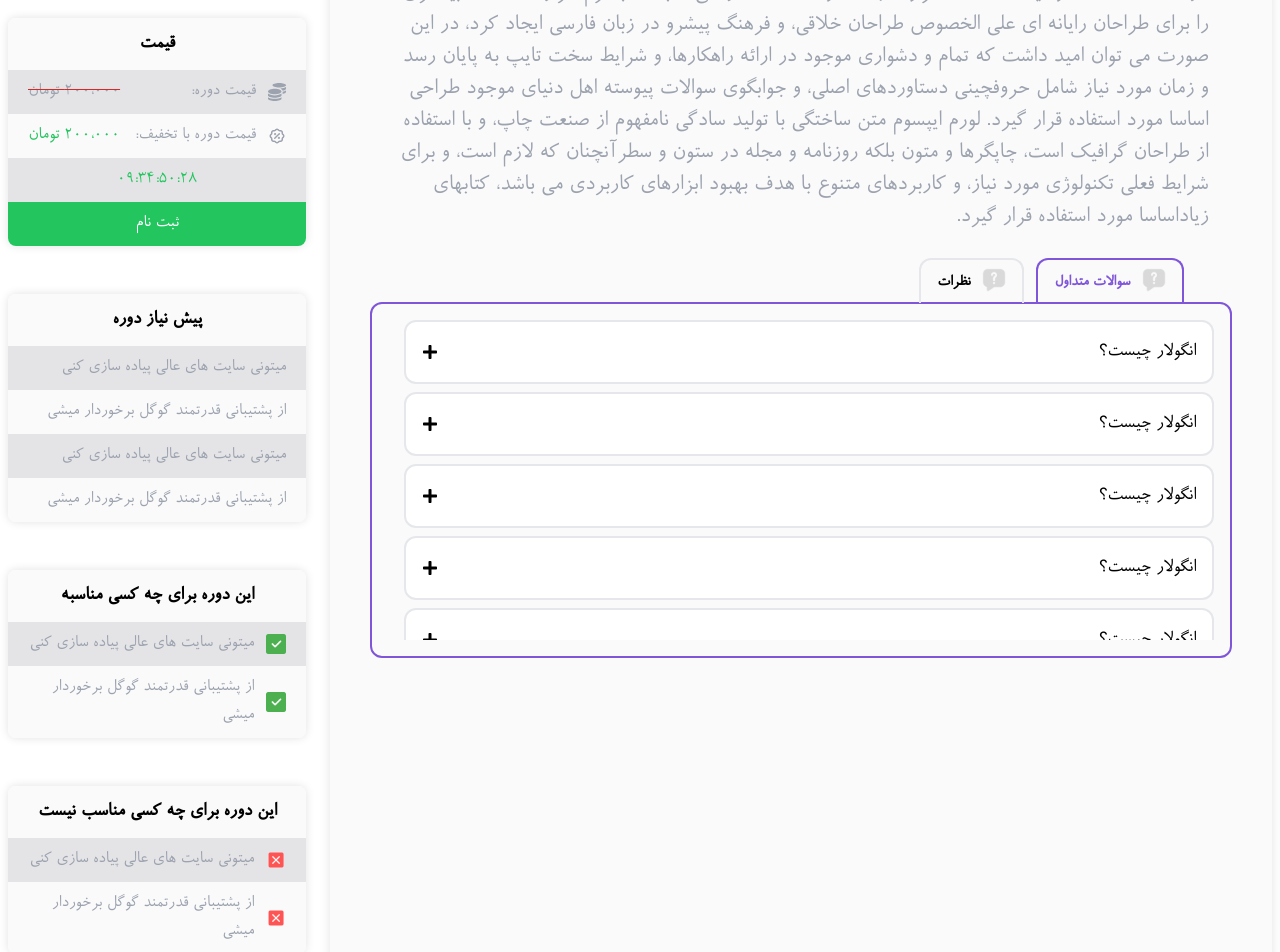
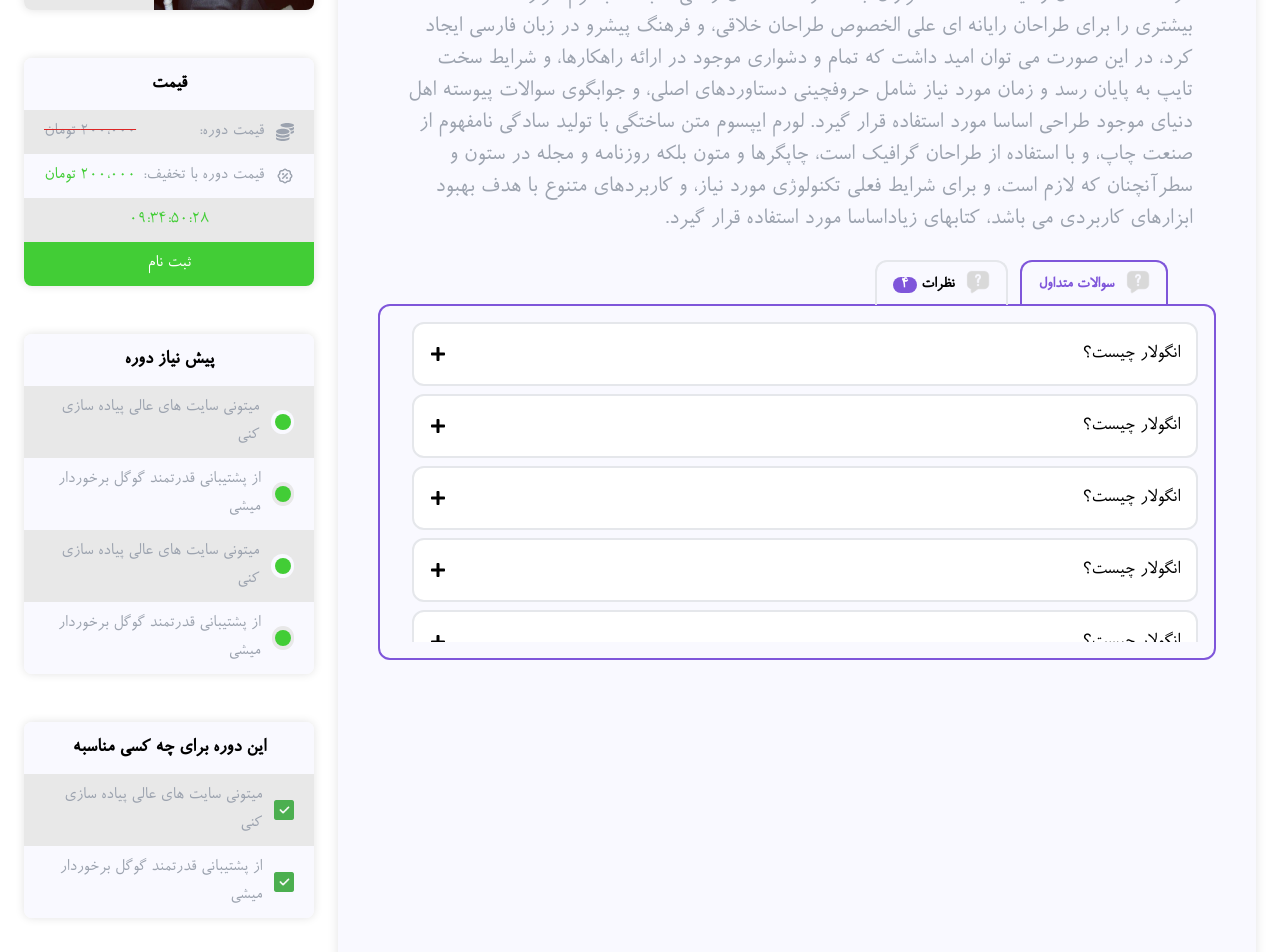
Before and after one commit to msafarianarkuli/madloops, a React (Create React App) app: page /single-course in a window 1280 px wide. Shown: the part 840-1792 px from the top of the page. Built offline with nearby package versions, Linux system fonts and the light colour scheme.

Commit message:
single course fix

```diff
--- a/src/App.css
+++ b/src/App.css
@@ -60,20 +60,20 @@
     @apply custom-shadow rounded-lg mb-8 overflow-hidden;
   }
   .course-detail-title-box {
-    @apply bg-zinc-50 py-3;
+    @apply bg-[#F9F9FF] py-3;
   }
   .course-detail-title {
     @apply text-center font-bold text-xl;
   }
   .course-detail-item-odd {
-    @apply flex justify-between text-gray-400 bg-zinc-200 text-lg py-2 px-5;
+    @apply flex justify-between text-gray-400 bg-[#E8E8E8] text-lg py-2 px-5;
   }
   .course-detail-item-even {
-    @apply flex justify-between text-gray-400 bg-zinc-50 text-lg py-2 px-5;
+    @apply flex justify-between text-gray-400 bg-[#F9F9FF] text-lg py-2 px-5;
   }
 
   .tab {
-    @apply px-4 font-semibold py-2 rounded-t-xl border-t-2 border-r-2 border-l-2 -mb-[1px] ml-3;
+    @apply px-2 lg:px-4 font-semibold py-2 rounded-t-xl border-t-2 border-r-2 border-l-2 -mb-[1px] ml-3;
   }
 
   .tab-active {
@@ -83,4 +83,24 @@
   .tab-disabled {
     @apply border-b-2 border-b-[#7F56DA] border-t-gray-400 border-l-gray-400 border-r-gray-400 text-gray-400;
   }
+
+  .circle {
+    @apply rounded-full;
+  }
+
+  .circleBig {
+    @apply w-6 h-6 flex justify-center items-center;
+  }
+
+  .circleSmall {
+    @apply w-4 h-4;
+  }
+
+  .circleOdd {
+    @apply bg-[#F9F9FF];
+  }
+
+  .circleEven {
+    @apply bg-[#E8E8E8];
+  }
 }
--- a/src/Components/common/tabs/CustomTab.jsx
+++ b/src/Components/common/tabs/CustomTab.jsx
@@ -130,6 +130,9 @@ const CustomTab = () => {
       userImg: '',
     },
   ]);
+
+  const [answerActive, setAnswerActive] = useState(false);
+
   const handleTabClick = (id) => {
     setTabList(
       tabList.map((tab) => {
@@ -148,6 +151,9 @@ const CustomTab = () => {
               ...comment,
               liked: !comment.liked,
               disLiked: false,
+              disLikeCount: comment.disLiked
+                ? comment.disLikeCount - 1
+                : comment.disLikeCount,
               likeCount: comment.liked
                 ? comment.likeCount - 1
                 : comment.likeCount + 1,
@@ -165,6 +171,9 @@ const CustomTab = () => {
               ...comment,
               disLiked: !comment.disLiked,
               liked: false,
+              likeCount: comment.liked
+                ? comment.likeCount - 1
+                : comment.likeCount,
               disLikeCount: comment.disLiked
                 ? comment.disLikeCount - 1
                 : comment.disLikeCount + 1,
@@ -189,6 +198,7 @@ const CustomTab = () => {
       userImg: '',
     };
     setComments(comments.concat([newReply]));
+    setAnswerActive(false);
   };
 
   const handleReplyes = (id) => {
@@ -213,11 +223,18 @@ const CustomTab = () => {
                 className="w-6 inline ml-3"
               />
               <span>{tab.title}</span>
+              {tab.title === 'نظرات' ? (
+                <span className="bg-[#7F56DA] px-2 py-0 mr-1 text-white rounded-full">
+                  {comments.length}
+                </span>
+              ) : (
+                ''
+              )}
             </Tab>
           ))}
         </TabList>
-        <div className="border-l-2 border-r-2 border-b-2 border-t-2 border-[#7F56DA] p-4 rounded-xl">
-          <div className="overflow-y-scroll faq-container h-80 pl-4">
+        <div className="border-l-2 border-r-2 border-b-2 border-t-2 border-[#7F56DA] p-2 lg:p-4 rounded-xl">
+          <div className="overflow-y-scroll faq-container h-80 pl-2 lg:pl-4">
             <TabPanel>
               {faqList.map((faq) => (
                 <Accordion
@@ -245,6 +262,8 @@ const CustomTab = () => {
                   onDisLike={handleDislike}
                   onSend={handleSend}
                   replies={handleReplyes(comment.id)}
+                  answerActive={answerActive}
+                  setAnswerActive={setAnswerActive}
                 />
               ))}
             </TabPanel>
--- a/src/Components/content/SingleCourse/CourceImproperTo.jsx
+++ b/src/Components/content/SingleCourse/CourceImproperTo.jsx
@@ -8,11 +8,11 @@ const CourceImproperTo = () => {
           این دوره برای چه کسی مناسب نیست
         </p>
       </div>
-      <div className="flex items-center text-gray-400 text-lg py-2 px-5 bg-zinc-200">
+      <div className="flex items-center text-gray-400 text-lg py-2 px-5 bg-[#E8E8E8]">
         <img src={close} alt="" className="w-5 h-5 ml-3" />
         <p>میتونی سایت های عالی پیاده سازی کنی</p>
       </div>
-      <div className="flex items-center text-gray-400 bg-zinc-50 text-lg py-2 px-5">
+      <div className="flex items-center text-gray-400 bg-[#F9F9FF] text-lg py-2 px-5">
         <img src={close} alt="" className="w-5 h-5 ml-3" />
         <p>از پشتیبانی قدرتمند گوگل برخوردار میشی</p>
       </div>
--- a/src/Components/content/SingleCourse/CourseOpacity.jsx
+++ b/src/Components/content/SingleCourse/CourseOpacity.jsx
@@ -6,7 +6,7 @@ const CourseOpacity = () => {
       <div className="course-detail-title-box">
         <p className="course-detail-title">ظرفیت</p>
       </div>
-      <div className="flex justify-between text-gray-400 text-lg py-2 px-5 bg-zinc-200">
+      <div className="course-detail-item-odd">
         <div className="flex items-center">
           <FaUsers />
           <p className="mr-3">ظرفیت کل دوره</p>
@@ -15,7 +15,7 @@ const CourseOpacity = () => {
           <p>100</p>
         </div>
       </div>
-      <div className="flex justify-between text-gray-400 bg-zinc-50 text-lg py-2 px-5">
+      <div className="course-detail-item-even">
         <div className="flex items-center">
           <FaUserGraduate />
           <p className="mr-3">تعداد دانشجویان دوره:</p>
--- a/src/Components/content/SingleCourse/CoursePrerequisite.jsx
+++ b/src/Components/content/SingleCourse/CoursePrerequisite.jsx
@@ -6,16 +6,28 @@ const CoursePrerequisite = () => {
       <div className="course-detail-title-box">
         <p className="course-detail-title">پیش نیاز دوره</p>
       </div>
-      <div className="flex justify-between text-gray-400 text-lg py-2 px-5 bg-zinc-200">
+      <div className="flex justify-start items-center text-gray-400 text-lg py-2 px-5 bg-[#E8E8E8]">
+        <span className="circle circleBig circleOdd ml-3">
+          <span className="circle circleSmall bg-[#42CD36]"></span>
+        </span>
         <p>میتونی سایت های عالی پیاده سازی کنی</p>
       </div>
-      <div className="flex justify-between text-gray-400 bg-zinc-50 text-lg py-2 px-5">
+      <div className="flex justify-start items-center text-gray-400 bg-[#F9F9FF] text-lg py-2 px-5">
+        <span className="circle circleBig circleEven ml-3">
+          <span className="circle circleSmall bg-[#42CD36]"></span>
+        </span>
         <p>از پشتیبانی قدرتمند گوگل برخوردار میشی</p>
       </div>
-      <div className="flex justify-between text-gray-400 text-lg py-2 px-5 bg-zinc-200">
+      <div className="flex justify-start items-center text-gray-400 text-lg py-2 px-5 bg-[#E8E8E8]">
+        <span className="circle circleBig circleOdd ml-3">
+          <span className="circle circleSmall bg-[#42CD36]"></span>
+        </span>
         <p>میتونی سایت های عالی پیاده سازی کنی</p>
       </div>
-      <div className="flex justify-between text-gray-400 bg-zinc-50 text-lg py-2 px-5">
+      <div className="flex justify-start items-center text-gray-400 bg-[#F9F9FF] text-lg py-2 px-5">
+        <span className="circle circleBig circleEven ml-3">
+          <span className="circle circleSmall bg-[#42CD36]"></span>
+        </span>
         <p>از پشتیبانی قدرتمند گوگل برخوردار میشی</p>
       </div>
     </div>
--- a/src/Components/content/SingleCourse/CoursePrice.jsx
+++ b/src/Components/content/SingleCourse/CoursePrice.jsx
@@ -7,7 +7,7 @@ const CoursePrice = () => {
       <div className="course-detail-title-box">
         <p className="course-detail-title">قیمت</p>
       </div>
-      <div className="flex justify-between text-gray-400 text-lg py-2 px-5 bg-zinc-200">
+      <div className="course-detail-item-odd">
         <div className="flex items-center">
           <FaCoins />
           <p className="mr-3">قیمت دوره:</p>
@@ -20,21 +20,21 @@ const CoursePrice = () => {
           </p>
         </div>
       </div>
-      <div className="flex justify-between text-gray-400 bg-zinc-50 text-lg py-2 px-5">
+      <div className="flex justify-between text-gray-400 bg-[#F9F9FF] text-lg py-2 px-5">
         <div className="flex items-center">
           <TbDiscount2 />
           <p className="mr-3">قیمت دوره با تخفیف:</p>
         </div>
         <div>
-          <p className="text-green-500">200،000 تومان</p>
+          <p className="text-[#42CD36]">200،000 تومان</p>
         </div>
       </div>
-      <div className="flex justify-center text-gray-400 text-lg py-2 px-5 bg-zinc-200">
+      <div className="flex justify-center text-gray-400 text-lg py-2 px-5 bg-[#E8E8E8]">
         <div>
-          <p className="text-green-500">09:34:50:28</p>
+          <p className="text-[#42CD36]">09:34:50:28</p>
         </div>
       </div>
-      <div className="flex justify-center text-gray-400 text-lg py-2 px-5 bg-green-500 cursor-pointer">
+      <div className="flex justify-center text-gray-400 text-lg py-2 px-5 bg-[#42CD36] cursor-pointer">
         <div>
           <p className="text-white">ثبت نام</p>
         </div>
--- a/src/Components/content/SingleCourse/CourseProperTo.jsx
+++ b/src/Components/content/SingleCourse/CourseProperTo.jsx
@@ -8,11 +8,11 @@ const CourseProperTo = () => {
           این دوره برای چه کسی مناسبه
         </p>
       </div>
-      <div className="flex items-center text-gray-400 text-lg py-2 px-5 bg-zinc-200">
+      <div className="flex items-center text-gray-400 text-lg py-2 px-5 bg-[#E8E8E8]">
         <img src={check} alt="" className="w-5 h-5 ml-3" />
         <p>میتونی سایت های عالی پیاده سازی کنی</p>
       </div>
-      <div className="flex items-center text-gray-400 bg-zinc-50 text-lg py-2 px-5">
+      <div className="flex items-center text-gray-400 bg-[#F9F9FF] text-lg py-2 px-5">
         <img src={check} alt="" className="w-5 h-5 ml-3" />
         <p>از پشتیبانی قدرتمند گوگل برخوردار میشی</p>
       </div>
--- a/src/Components/content/SingleCourse/CourseTeacher.jsx
+++ b/src/Components/content/SingleCourse/CourseTeacher.jsx
@@ -7,7 +7,7 @@ const CourseTeacher = () => {
       <div className="course-detail-title-box">
         <p className="course-detail-title">مدرس</p>
       </div>
-      <div className="flex text-gray-400 text-lg bg-zinc-200">
+      <div className="flex text-gray-400 text-lg bg-[#E8E8E8]">
         <img src={bahr} alt="" className="w-40" />
         <div className="p-4">
           <h3 className="text-xl">استاد بحرالعلوم</h3>
--- a/src/Screens/SingleCourse/SingleCourse.jsx
+++ b/src/Screens/SingleCourse/SingleCourse.jsx
@@ -12,8 +12,8 @@ import CustomTab from '../../Components/common/tabs/CustomTab';
 const details = [];
 const SingleCourse = () => {
   return (
-    <div className="grid grid-cols-1 xl:grid-cols-12 gap-6 p-2">
-      <div className="xl:col-span-9 bg-zinc-50 custom-shadow">
+    <div className="grid grid-cols-1 xl:grid-cols-12 gap-6 p-2 lg:p-6">
+      <div className="xl:col-span-9 bg-[#F9F9FF] custom-shadow">
         <div className="rounded-lg overflow-hidden ">
           <img src={singleCourseImg} />
           <div className="px-4 lg:px-16">
```
Also changed, not shown: src/Components/common/comments/Comment.jsx (+25 -14 lines), src/Components/common/comments/Reply.jsx (renamed from src/Components/common/comments/Comment2.jsx, +5 -5 lines).
